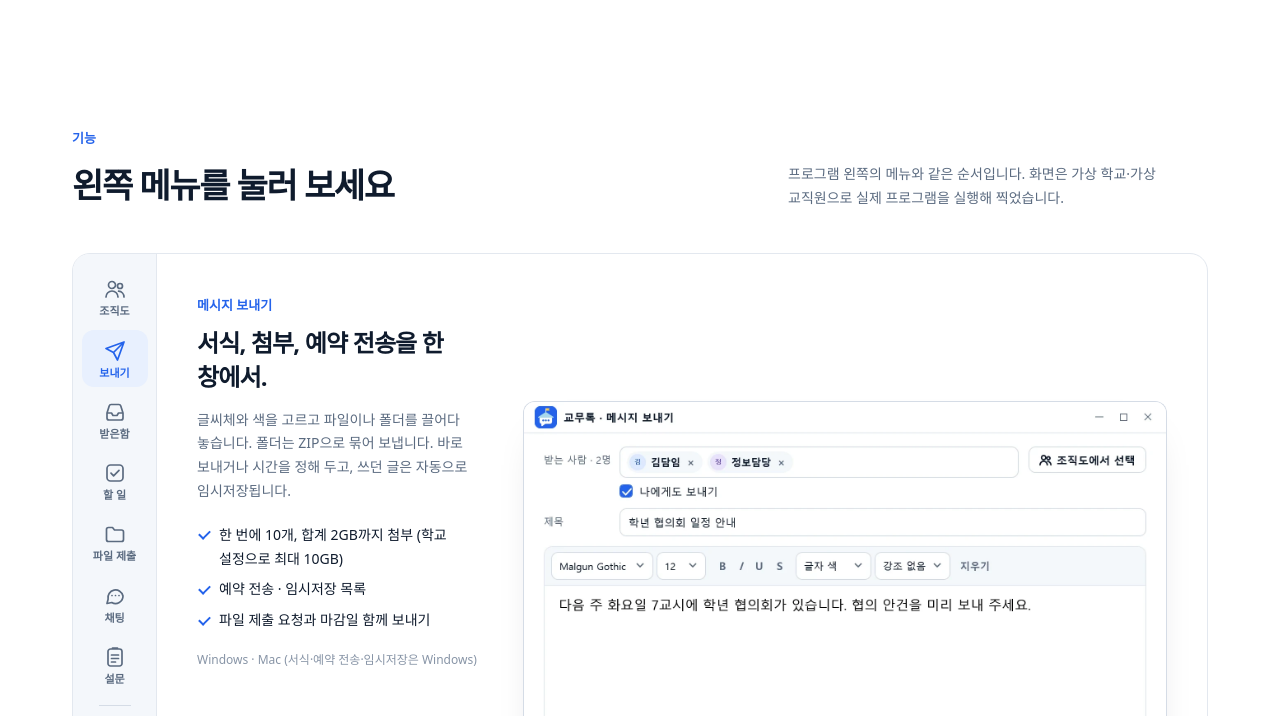
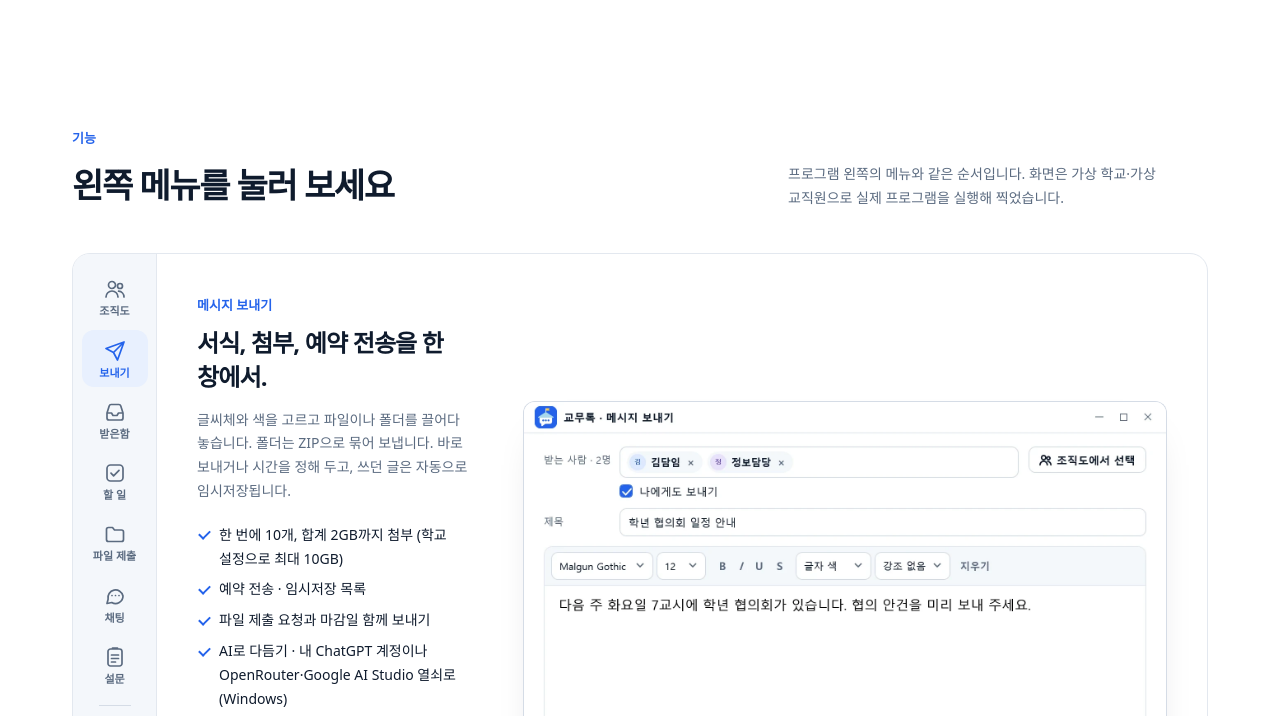
Before and after one commit to yd043105-pixel/gyomutalk-downloads, a website: page dist/index.html in a window 1280 px wide. Both pictures are taken after a click on the tab "보내기". Shown: the part 1728-2444 px from the top of the page. Drawn offline with Linux system fonts and the light colour scheme; no server answers.

Commit message:
Add AI rewriting with the teacher's own ChatGPT sign-in or OpenRouter / Google AI Studio key, and a check before sending
Each teacher connects their own AI on their own PC (keys and tokens encrypted for that Windows user,
never sent to the school server). ‘AI로 다듬기’ shows the suggestion next to the original and changes
nothing until 바꾸기. Before sending, a local check points out discriminatory and old administrative
words, stock AI phrasing and 2026-11-20 style dates. Administrators can turn AI off in 기능 설정.

Co-Authored-By: Claude Opus 5.5 <noreply@anthropic.com>

```diff
--- a/dist/index.html
+++ b/dist/index.html
@@ -35,7 +35,7 @@
 <button role="tab" id="t-admin" aria-selected="false" tabindex="-1" aria-controls="f-admin" data-feature><svg viewBox="0 0 24 24" aria-hidden="true"><path d="M15 12a3 3 0 1 1-6 0 3 3 0 0 1 6 0Zm4 0c0-.4 0-.8-.1-1.2l2-1.5-2-3.4-2.3.9a7 7 0 0 0-2.1-1.2L14 3h-4l-.5 2.6a7 7 0 0 0-2.1 1.2l-2.3-.9-2 3.4 2 1.5a7 7 0 0 0 0 2.4l-2 1.5 2 3.4 2.3-.9a7 7 0 0 0 2.1 1.2L10 21h4l.5-2.6a7 7 0 0 0 2.1-1.2l2.3.9 2-3.4-2-1.5c.1-.4.1-.8.1-1.2Z"/></svg>관리자</button>
 </div>
 <div class="tour-panel" id="f-org" role="tabpanel" aria-labelledby="t-org" tabindex="0"><div class="tour-copy"><p class="eyebrow">조직도</p><h3>부서별로 찾고, 접속한 사람이 보입니다.</h3><p>학교가 정한 두 단계 폴더로 교직원을 묶어 보여 줍니다. 이름 첫 글자 프로필 옆의 점으로 접속 중·자리비움을 알 수 있습니다.</p><ul class="checks"><li>이름·부서 검색과 즐겨찾기</li><li>부서 단위로 한 번에 선택</li><li>입력이 없으면 자동으로 자리비움</li></ul><p class="platforms">Windows · Mac (즐겨찾기·자동 자리비움은 Windows)</p></div><div class="tour-shots"><button class="shot tall" type="button" data-zoom aria-label="조직도 화면 크게 보기"><img src="assets/shots/organization.webp?v=20261116" width="440" height="820" alt="교무톡 메인 창. 왼쪽 메뉴, 교직원 목록과 접속 상태가 보입니다." loading="lazy"></button></div></div>
-<div class="tour-panel" id="f-compose" role="tabpanel" aria-labelledby="t-compose" tabindex="0" hidden><div class="tour-copy"><p class="eyebrow">메시지 보내기</p><h3>서식, 첨부, 예약 전송을 한 창에서.</h3><p>글씨체와 색을 고르고 파일이나 폴더를 끌어다 놓습니다. 폴더는 ZIP으로 묶어 보냅니다. 바로 보내거나 시간을 정해 두고, 쓰던 글은 자동으로 임시저장됩니다.</p><ul class="checks"><li>한 번에 10개, 합계 2GB까지 첨부 (학교 설정으로 최대 10GB)</li><li>예약 전송 · 임시저장 목록</li><li>파일 제출 요청과 마감일 함께 보내기</li></ul><p class="platforms">Windows · Mac (서식·예약 전송·임시저장은 Windows)</p></div><div class="tour-shots"><button class="shot" type="button" data-zoom aria-label="메시지 작성 화면 크게 보기"><img src="assets/shots/compose.webp?v=20261116" width="780" height="720" alt="교무톡 메시지 보내기 창. 받는 사람, 제목, 서식 도구, 첨부와 예약 전송이 보입니다." loading="lazy"></button></div></div>
+<div class="tour-panel" id="f-compose" role="tabpanel" aria-labelledby="t-compose" tabindex="0" hidden><div class="tour-copy"><p class="eyebrow">메시지 보내기</p><h3>서식, 첨부, 예약 전송을 한 창에서.</h3><p>글씨체와 색을 고르고 파일이나 폴더를 끌어다 놓습니다. 폴더는 ZIP으로 묶어 보냅니다. 바로 보내거나 시간을 정해 두고, 쓰던 글은 자동으로 임시저장됩니다.</p><ul class="checks"><li>한 번에 10개, 합계 2GB까지 첨부 (학교 설정으로 최대 10GB)</li><li>예약 전송 · 임시저장 목록</li><li>파일 제출 요청과 마감일 함께 보내기</li><li>AI로 다듬기 · 내 ChatGPT 계정이나 OpenRouter·Google AI Studio 열쇠로 (Windows)</li><li>보내기 전 표현 확인 · 차별 표현·어려운 행정 말·AI 말투를 PC 안에서 점검</li></ul><p class="platforms">Windows · Mac (서식·예약 전송·임시저장은 Windows)</p></div><div class="tour-shots"><button class="shot" type="button" data-zoom aria-label="메시지 작성 화면 크게 보기"><img src="assets/shots/compose.webp?v=20261116" width="780" height="720" alt="교무톡 메시지 보내기 창. 받는 사람, 제목, 서식 도구, 첨부와 예약 전송이 보입니다." loading="lazy"></button></div></div>
 <div class="tour-panel" id="f-mailbox" role="tabpanel" aria-labelledby="t-mailbox" tabindex="0" hidden><div class="tour-copy"><p class="eyebrow">받은함</p><h3>누가 읽었는지 보고, 필요하면 회수합니다.</h3><p>받은 메시지·미확인·보낸 메시지를 나눠 보고 기간과 내용으로 찾습니다. 아직 안 읽은 사람이 있으면 보낸 메시지를 회수할 수 있습니다.</p><ul class="checks"><li>받는 사람별 확인 시각 · 답장·전달</li><li>본문은 이 PC에 암호화 보관</li><li>첨부파일은 30일 동안, 끊겨도 이어받기</li></ul><p class="platforms">Windows · Mac (회수·전달·확인 현황은 Windows)</p></div><div class="tour-shots"><button class="shot" type="button" data-zoom aria-label="메시지함 화면 크게 보기"><img src="assets/shots/mailbox.webp?v=20261116" width="940" height="660" alt="교무톡 메시지함. 받은 메시지 목록, 본문, 수신자 확인 현황이 보입니다." loading="lazy"></button></div></div>
 <div class="tour-panel" id="f-tasks" role="tabpanel" aria-labelledby="t-tasks" tabindex="0" hidden><div class="tour-copy"><p class="eyebrow">할 일</p><h3>메시지 속 마감을 할 일로 옮깁니다.</h3><p>‘금요일 퇴근 전까지 명단을 제출해 주세요’ 같은 문장에서 요청과 기한을 찾아 ‘명단 제출 · 금요일 17:00’처럼 할 일로 제안합니다. 고른 항목만 등록되고 D-Day 순으로 정리됩니다. 메시지를 저장한 PC 안에서 찾으며, 본문을 서버나 외부 AI 서비스로 보내지 않습니다.</p><ul class="checks"><li>제출·준비·회신 등 20가지 요청 인식</li><li>‘다음 주 수요일’·‘내일’도 기한으로 인식</li><li>‘오전까지’는 12시, ‘퇴근 전’은 17시로 시각까지</li></ul><p class="platforms">Windows · Mac (추천은 Windows)</p></div><div class="tour-shots"><button class="shot" type="button" data-zoom aria-label="할 일 추천 화면 크게 보기"><img src="assets/shots/tasks.webp?v=20261116" width="940" height="660" alt="교무톡 메시지함. ‘체험학습 인솔 명단 제출’ 메시지에서 할 일 1개를 찾아 ‘학급별 인솔 명단 제출 · 금요일 17:00까지’로 제안하는 카드가 보입니다." loading="lazy"></button></div></div>
 <div class="tour-panel" id="f-submit" role="tabpanel" aria-labelledby="t-submit" tabindex="0" hidden><div class="tour-copy"><p class="eyebrow">파일 제출</p><h3>누가 냈는지 한 화면에서 봅니다.</h3><p>제출 요청을 보내면 받은 사람은 답장 대신 제출 화면에서 파일을 올립니다. 아직 안 낸 사람에게는 버튼 하나로 알림을 보내고, 모인 파일은 ZIP으로 한 번에 받습니다.</p><ul class="checks"><li>제출은 초록, 미제출은 빨강 카드로 한눈에</li><li>미제출자에게 한 번에 알림 · 마감 이틀 전 자동 알림</li><li>파일 일괄 다운로드(ZIP)</li></ul><p class="platforms">Windows · Mac</p></div><div class="tour-shots"><button class="shot" type="button" data-zoom aria-label="파일 제출 현황 화면 크게 보기"><img src="assets/shots/submissions.webp?v=20261116" width="860" height="650" alt="교무톡 파일 제출 현황. 제출한 선생님은 초록 카드, 내지 않은 선생님은 빨강 카드로 보이고 일괄 다운로드 버튼이 있습니다." loading="lazy"></button></div></div>
```
